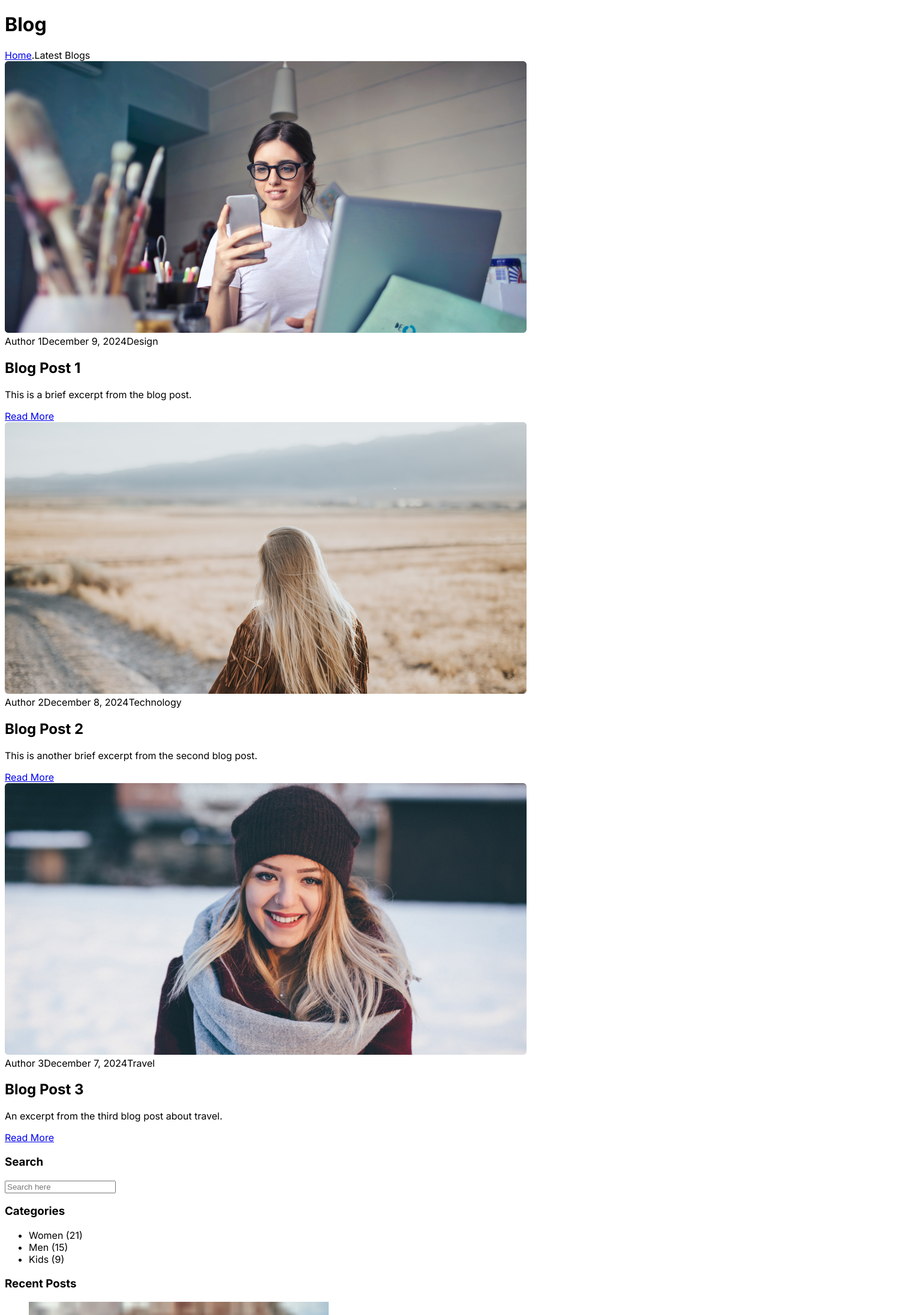
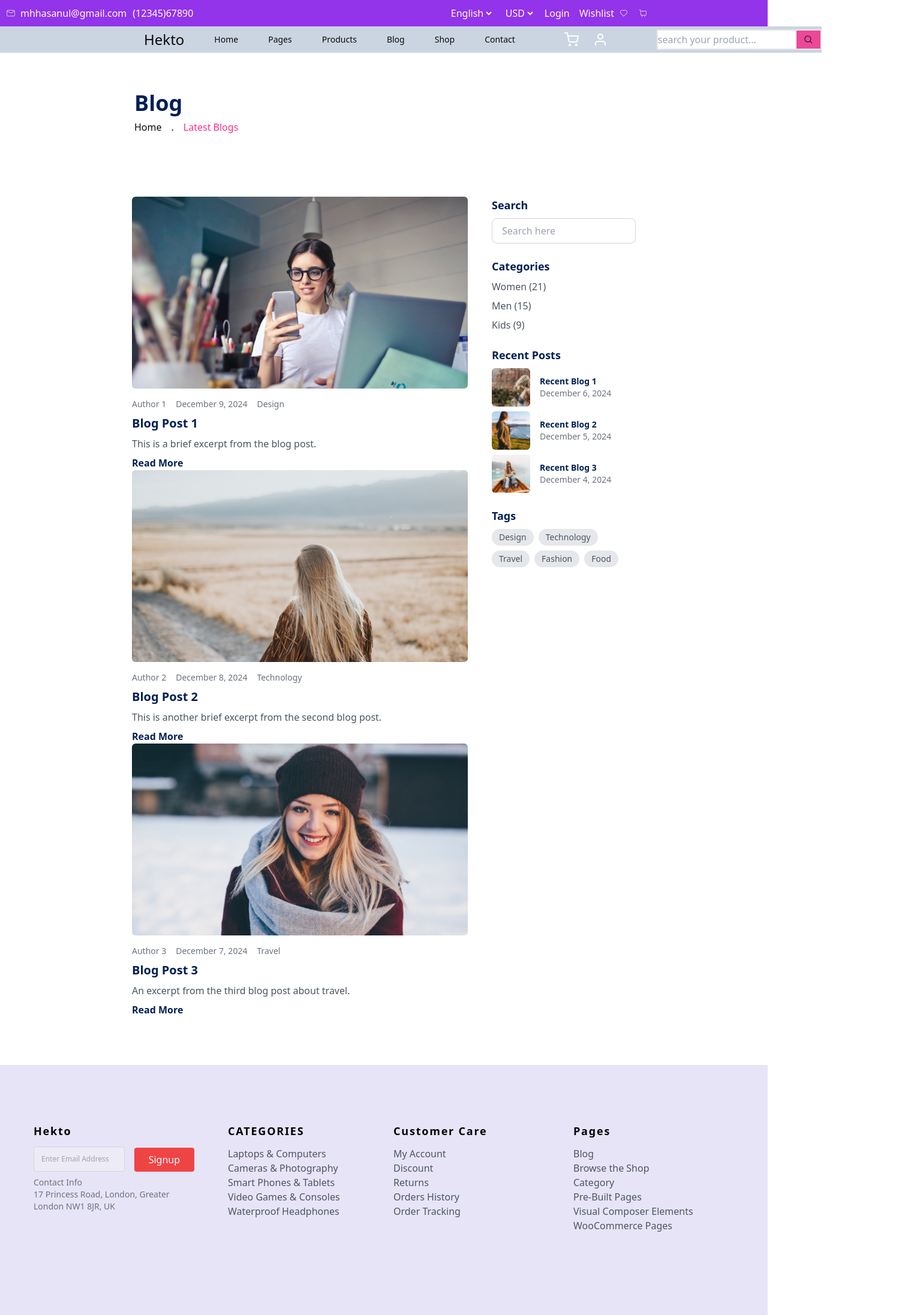
Before and after one commit to shaheryarshah/NextJS-Hackathone, a Next.js app: page /blog in a window 1280 px wide. Shown: the top 2193 px of the page at 60% size, 1504 px wide, since content can reach past the window. Built offline with nearby package versions, Linux system fonts and the light colour scheme.

Commit message:
Update layout.tsx

```diff
--- a/app/layout.tsx
+++ b/app/layout.tsx
@@ -1,6 +1,18 @@
-import { ClerkProvider } from '@clerk/nextjs';
+import Header from "./components/header"
+import Navbar from "./components/navbar"
+import type { Metadata } from "next";
 import { Inter } from "next/font/google";
-import { Metadata } from "next";
+import "./globals.css";
+import Footer from "./components/footer";
+import {
+  ClerkProvider,
+  SignInButton,
+  SignedIn,
+  SignedOut,
+  UserButton
+} from '@clerk/nextjs'
+import './globals.css'
+import ReduxProvider from "./components/reduxprovider";
 
 const inter = Inter({ subsets: ["latin"] });
 
@@ -16,11 +28,17 @@ export default function RootLayout({
 }>) {
   return (
     <ClerkProvider>
+      <ReduxProvider>
       <html lang="en">
-        <body className={inter.className}>
+        <body>
+
+          <Header/>
+      <Navbar/>
           {children}
+          <Footer/>
         </body>
       </html>
+      </ReduxProvider>
     </ClerkProvider>
-  );
+  )
 }
```
